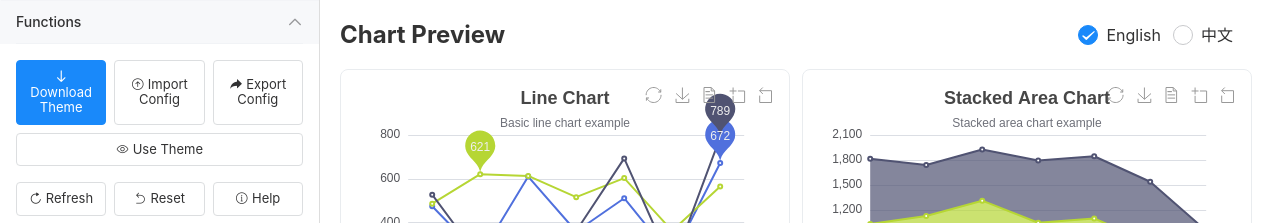
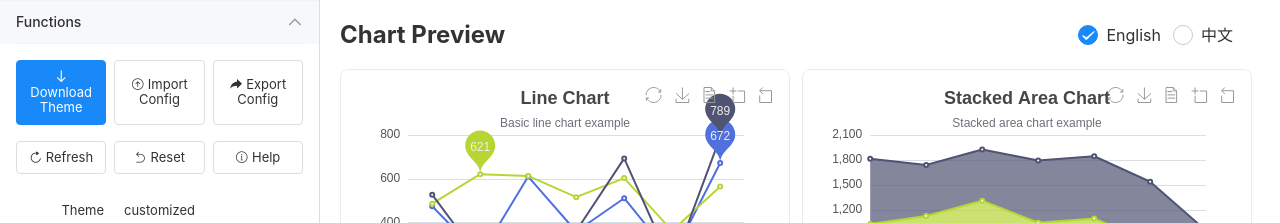
Before and after one commit to apache/echarts-theme-builder, a Vue app: page / in a window 1280 px wide. Shown: the top 223 px of the page. Built offline with nearby package versions, Linux system fonts and the light colour scheme.

Commit message:
feat: remove preview code

```diff
--- a/src/components/ThemePanel.vue
+++ b/src/components/ThemePanel.vue
@@ -18,10 +18,7 @@
               <van-icon name="share" />
               {{ $t('panel.export') }}
             </van-button>
-            <van-button @click="showThemeCode">
-              <van-icon name="eye-o" />
-              {{ $t('panel.showCode') }}
-            </van-button>
+            <!-- showThemeCode 按钮已删除 -->
           </div>
 
           <div class="action-buttons">
@@ -465,7 +462,7 @@ import { PRE_DEFINED_THEMES } from '../stores/theme'
 import ColorPicker from './ColorPicker.vue'
 import ColorList from './ColorList.vue'
 import type ChartPreviewPanel from './ChartPreviewPanel.vue'
-import { downloadJsonFile, downloadJsFile, copyToClipboard } from '../utils/download'
+import { downloadJsonFile, downloadJsFile } from '../utils/download'
 import { showToast, showDialog } from 'vant'
 import { useI18n } from 'vue-i18n'
 
@@ -790,64 +787,6 @@ const resetTheme = async () => {
   }
 }
 
-const showThemeCode = async () => {
-  try {
-    const themeConfig = themeStore.getEChartsTheme(true)
-    const jsContent = themeStore.getThemeJsFile()
-
-    // Show format selection dialog
-    try {
-      await showDialog({
-        title: '主题代码预览',
-        message: t('modals.selectCodeFormat'),
-        showCancelButton: true,
-        confirmButtonText: 'JavaScript 格式',
-        cancelButtonText: 'JSON 格式'
-      })
-
-      // User chose JavaScript format
-      showCodeDialog('JavaScript 主题文件', jsContent)
-    } catch {
-      // User chose JSON format
-      const jsonCode = JSON.stringify(themeConfig, null, 4)
-      showCodeDialog('JSON 主题配置', jsonCode)
-    }
-  } catch (error) {
-    console.error('Failed to show theme code:', error)
-    showToast({
-      message: '代码生成失败',
-      type: 'fail'
-    })
-  }
-}
-
-const showCodeDialog = async (title: string, code: string) => {
-  try {
-    await showDialog({
-      title,
-      message: `<pre style="text-align: left; white-space: pre-wrap; font-family: 'Monaco', 'Menlo', 'Ubuntu Mono', monospace; font-size: 11px; max-height: 400px; overflow-y: auto; background: #f8f9fa; padding: 15px; border-radius: 6px; border: 1px solid #e9ecef; line-height: 1.4; margin: 0;">${code}</pre>`,
-      allowHtml: true,
-      confirmButtonText: '复制代码',
-      cancelButtonText: '关闭'
-    })
-
-    // User wants to copy
-    const success = await copyToClipboard(code)
-    if (success) {
-      showToast({
-        message: '代码已复制到剪贴板',
-        type: 'success'
-      })
-    } else {
-      showToast({
-        message: '复制失败，请手动复制',
-        type: 'fail'
-      })
-    }
-  } catch {
-    // User closed dialog
-  }
-}
 
 const showHelp = () => {
   showDialog({
@@ -1151,7 +1090,7 @@ const handleFileImport = async (event: Event) => {
 
 /* Dialog width adjustments */
 :global(.van-dialog) {
-  width: 800px;
+  width: 500px;
   max-width: 90vw;
 }
 
--- a/src/locales/en.json
+++ b/src/locales/en.json
@@ -24,7 +24,6 @@
     "download": "Download Theme",
     "import": "Import Config",
     "export": "Export Config",
-    "showCode": "Use Theme",
     "themeName": "Theme Name",
     "themePlaceholder": "Please enter theme name",
     "seriesCount": "Series Count",
--- a/src/locales/zh.json
+++ b/src/locales/zh.json
@@ -24,7 +24,6 @@
     "download": "下载主题",
     "import": "导入配置",
     "export": "导出配置",
-    "showCode": "使用主题",
     "themeName": "主题名称",
     "themePlaceholder": "请输入主题名称",
     "seriesCount": "系列数量",
```
